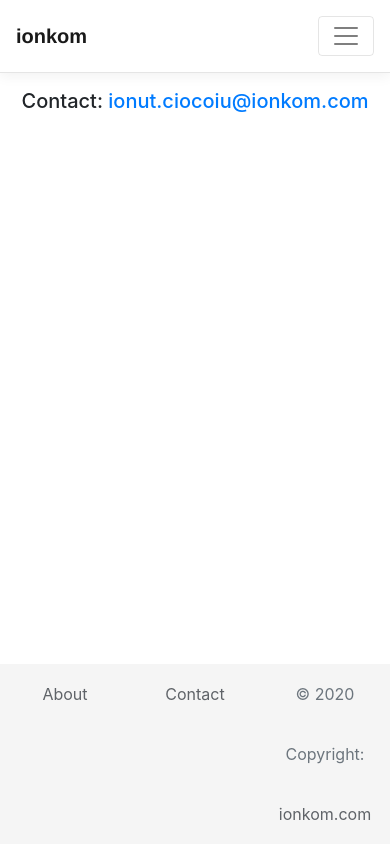
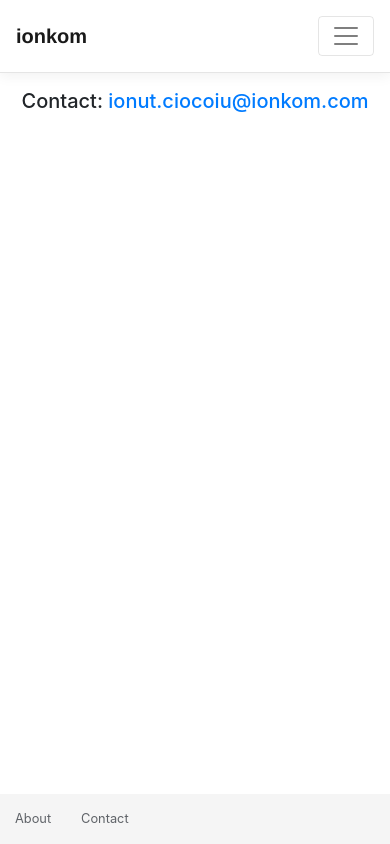
Before and after one commit to cioionut/ionkom-app, a Next.js app: page / in a window 390 px wide. Built offline with nearby package versions, Linux system fonts and the light colour scheme.

Commit message:
Update footer responsive

```diff
--- a/components/layout.module.css
+++ b/components/layout.module.css
@@ -13,9 +13,10 @@
   position: absolute;
   bottom: 0;
   width: 100%;
-  line-height: 60px;
+  line-height: 50px;
   /* padding-top: 1rem; */
   background-color: #f5f5f5;
+  font-size: 0.8rem;
 }
 .footerLink {
   color: #5f6368;
--- a/components/layout.tsx
+++ b/components/layout.tsx
@@ -53,17 +53,17 @@ export default function Layout({
 
         <main>{children}</main>
         <footer className={styles.footer}>
-          <Container className="text-center text-md-left">
+          <Container fluid>
               <Row>
-                <Col>
+                <Col xs='auto'>
                   <Link href="/about"><a className={styles.footerLink}>About</a></Link>
                 </Col>
-                <Col>
+                <Col xs='auto'>
                   <Link href="/contact"><a className={styles.footerLink}>Contact</a></Link>
                 </Col>
-                <Col>
+                {/* <Col xs='auto'>
                   <span className="text-muted">© 2020 Copyright: <Link href="/"><a className={styles.footerLink}>ionkom.com</a></Link></span>
-                </Col>
+                </Col> */}
               </Row>
           </Container>
         </footer>
```
